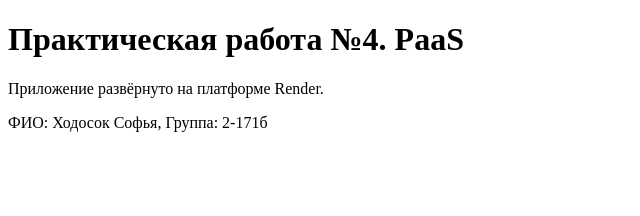
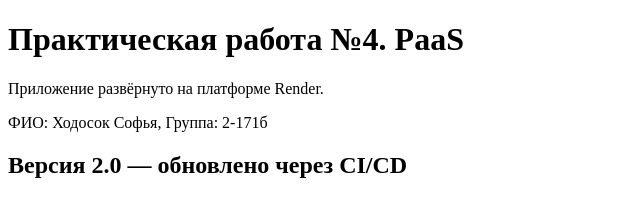
Before and after one commit to hodosoksona-alt/cloud-app, a plain HTML site: page index.html in a window 1280 px wide. Shown: the whole page, without its empty margins (0-640 px from the left). Drawn offline with Linux system fonts and the light colour scheme.

Commit message:
Update index.html

```diff
--- a/index.html
+++ b/index.html
@@ -5,5 +5,6 @@
 <h1>Практическая работа №4. PaaS</h1>
 <p>Приложение развёрнуто на платформе Render.</p>
 <p>ФИО: Ходосок Софья, Группа: 2-171б</p>
+<h2>Версия 2.0 — обновлено через CI/CD</h2>
 </body>
 </html>
```
